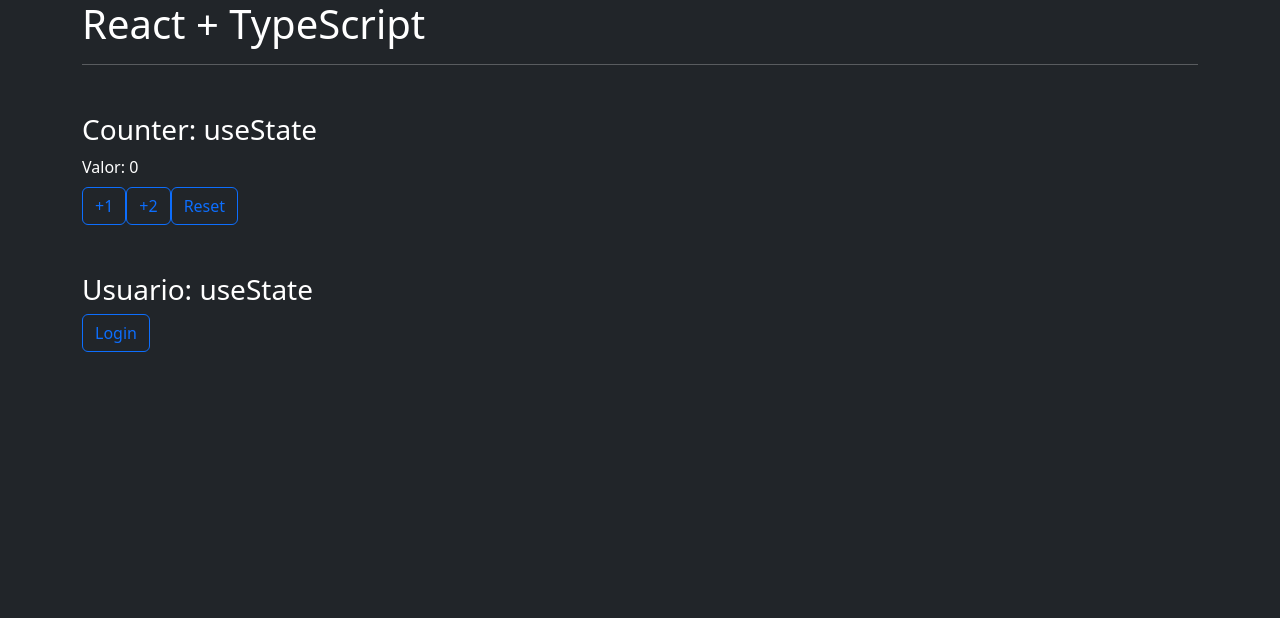
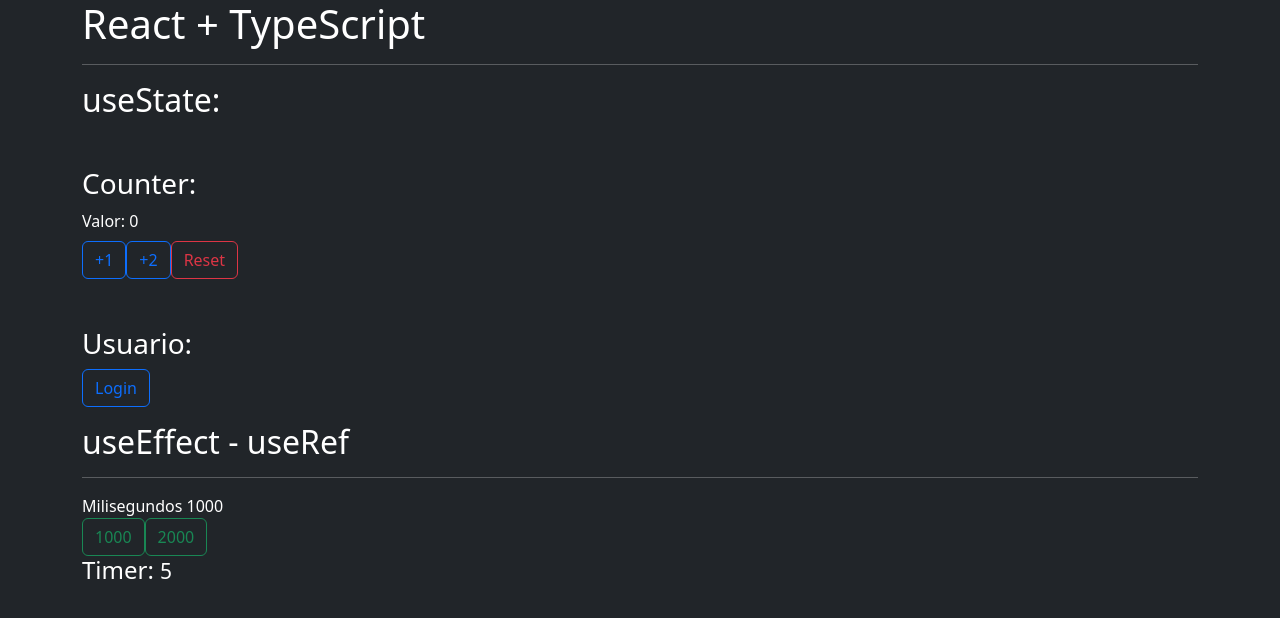
Before and after one commit to EndYou01/Curso-Typescript, a React (Create React App) app: page / in a window 1280 px wide. Shown: the top 618 px of the page. Built offline with nearby package versions, Linux system fonts and the light colour scheme.

Commit message:
Typescript useEffect y useRef

```diff
--- a/src/counter/CounterApp.tsx
+++ b/src/counter/CounterApp.tsx
@@ -1,4 +1,5 @@
 import { Counter } from "./components/Counter"
+import { TimerPadre } from "./components/TimerPadre"
 import { Usuario } from "./components/Usuario"
 
 
@@ -8,9 +9,18 @@
         <h1>React + TypeScript</h1>
         <hr />
 
+        <h2>useState:</h2>
+
         <Counter/>
 
         <Usuario/>
+
+        <h2>useEffect - useRef</h2>
+        <hr />
+
+        <TimerPadre/>
+
+
     </div>
   )
 }
--- a/src/counter/components/Counter.tsx
+++ b/src/counter/components/Counter.tsx
@@ -11,7 +11,7 @@
 
     return (
         <div className="mt-5">
-            <h3>Counter: useState</h3>
+            <h3>Counter:</h3>
             <span>Valor: {counter}</span>
             <br />
             <button
@@ -29,7 +29,7 @@
             </button>
 
             <button
-                className="btn btn-outline-primary mt-2"
+                className="btn btn-outline-danger mt-2"
                 onClick={()=>setCounter(0)}
             >
                 Reset
--- /dev/null
+++ b/src/counter/components/Timer.tsx
@@ -0,0 +1,26 @@
+import { useEffect, useState, useRef } from "react"
+
+type TimerArgs ={
+    milisegundos: number,
+}
+
+export const Timer = ({milisegundos}: TimerArgs) => {
+
+    const [segundos, setSegundos] = useState(0)
+
+    const ref = useRef<NodeJS.Timeout>();
+
+    useEffect(() => {
+
+        ref.current && clearInterval(ref.current)
+        ref.current = setInterval(() => setSegundos(s => s + 1), milisegundos );
+
+    }, [milisegundos])
+
+
+    return (
+        <>
+            <h4>Timer: <small>{segundos}</small></h4>
+        </>
+    )
+}
--- /dev/null
+++ b/src/counter/components/TimerPadre.tsx
@@ -0,0 +1,27 @@
+import { useState } from "react"
+import { Timer } from "./Timer"
+
+export const TimerPadre = () => {
+
+	const [milisegundos, setMilisegundos] = useState(1000)
+
+	return (
+		<>
+			<span>Milisegundos {milisegundos}</span>
+
+			<br />
+
+			<button className="btn btn-outline-success"
+					onClick={()=> setMilisegundos(1000)}>
+				1000
+			</button>
+
+			<button className="btn btn-outline-success"
+					onClick={()=> setMilisegundos(2000)}>
+				2000
+			</button>
+
+			<Timer milisegundos={milisegundos}/>
+		</>
+	)
+}
--- a/src/counter/components/Usuario.tsx
+++ b/src/counter/components/Usuario.tsx
@@ -18,7 +18,7 @@
 
     return (
         <div className="mt-5">
-            <h3>Usuario: useState</h3>
+            <h3>Usuario:</h3>
 
             <button
                 className="btn btn-outline-primary"
```
